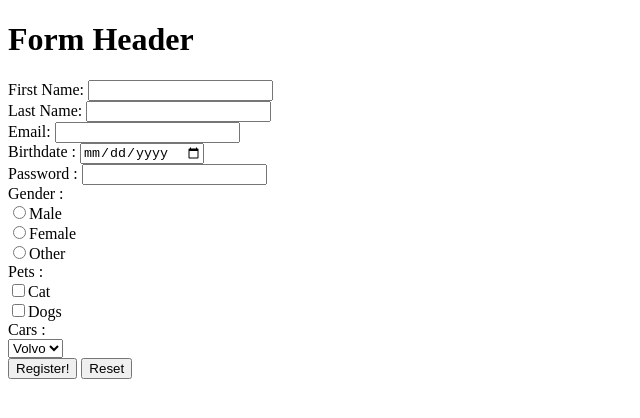
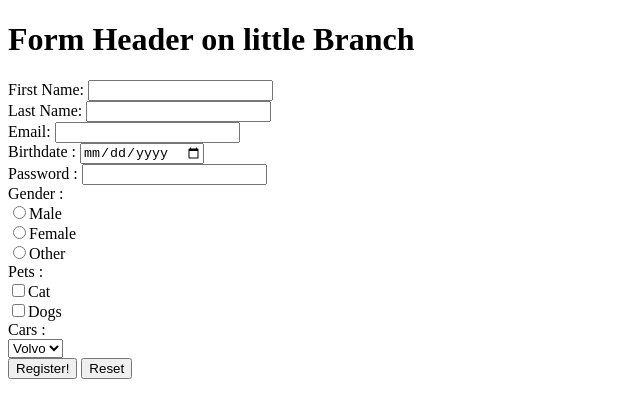
Before and after one commit to amitabhleo2/learn-udemy1, a plain HTML site: page html-learn/index.html in a window 1280 px wide. Shown: the whole page, without its empty margins (0-640 px from the left). Drawn offline with Linux system fonts and the light colour scheme.

Commit message:
updating form header with little Branch

```diff
--- a/html-learn/index.html
+++ b/html-learn/index.html
@@ -5,7 +5,7 @@
     <title>REGISTER</title>
   </head>
   <body>
-    <h1>Form Header</h1>
+    <h1>Form Header on little Branch</h1>
     <!-- use get not post -->
     <form method="get">
       First Name: <input type="text" name="firstName"><br>
```
